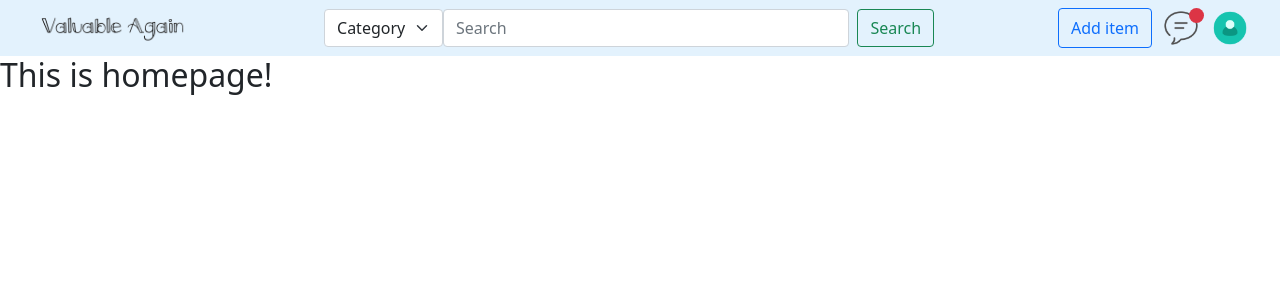
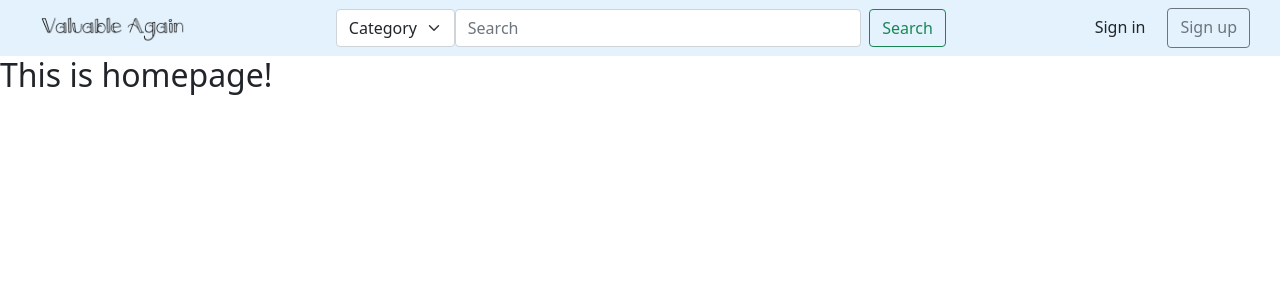
Before and after one commit to WenzheDai/Valuable_Again_Team3, a Django app: page / in a window 1280 px wide. Shown: the top 300 px of the page. Run offline with Django 3.2, Linux system fonts and the light colour scheme.

Commit message:
change right box of header

```diff
--- a/templates/goods/base.html
+++ b/templates/goods/base.html
@@ -32,20 +32,17 @@
             <button class="btn btn-outline-success" type="submit">Search</button>
         </form>
         <div id="right-box" class="d-flex">
+            {% if user.is_authenticated %}
                 <button id="add-item" type="button" class="btn btn-outline-primary">Add item</button>
                 <div id="message" type="button">
                     <img src="{% static 'images/message.png' %}" width="40" height="40">
                     <div id="message-badge" class="position-relative rounded-circle bg-danger">
-
                     </div>
                 </div>
                 <div class="dropdown avatar-box">
                     <a id="user-info" role="button" data-bs-toggle="dropdown" aria-expanded="false">
                         <img src="{% static 'images/default-avatar.png' %}" width="40" height="40">
                     </a>
-
-                {# Modify of Dai, is_authenticated can verify the status #}
-                {% if user.is_authenticated %}
                     <ul class="dropdown-menu dropdown-menu-end" aria-labelledby="user-info">
                         <li><a class="dropdown-item" href="{% url 'goods:index' %}">Home</a></li>
                         <li><a class="dropdown-item" href="{% url 'user:centerProfile' %}">My Profile</a></li>
@@ -53,17 +50,12 @@
                         <li><a class="dropdown-item" href="{% url 'user:centerOrders' %}">My orders</a></li>
                         <li><a class="dropdown-item" href="{% url 'user:logout' %}">Logout</a></li>
                     </ul>
+                </div>
             {% else %}
-                    <ul class="dropdown-menu dropdown-menu-end" aria-labelledby="user-info">
-                        <li><a class="dropdown-item" href="{% url 'user:login' %}">Sign In</a></li>
-                        <li><a class="dropdown-item" href="{% url 'user:register' %}">Sign up</a></li>
-                    </ul>
+                <a id="sign-in" type="button" class="btn" href="{% url 'user:login' %}">Sign in</a>
+                <a id="sign-up" type="button" class="btn btn-outline-secondary" href="{% url 'user:register' %}">Sign up</a>
             {% endif %}
 
-            </div>
-
-            <!--            <button id="sign-in" type="button" class="btn">Sign in</button>-->
-<!--            <button id="sign-up" type="button" class="btn btn-outline-secondary">Sign up</button>-->
         </div>
 
     </div>
```
Lines whose indentation alone changed are shown as unchanged.
